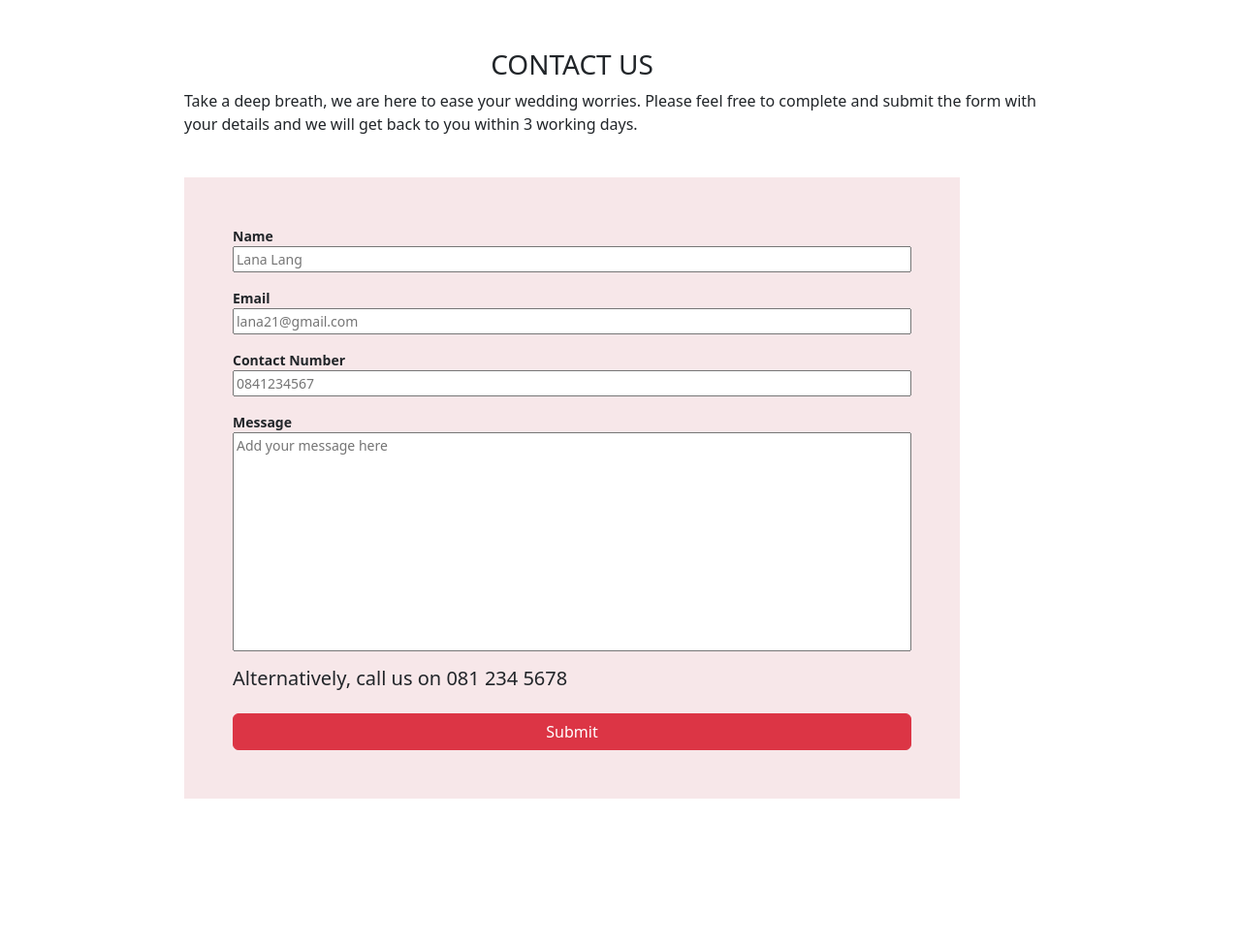
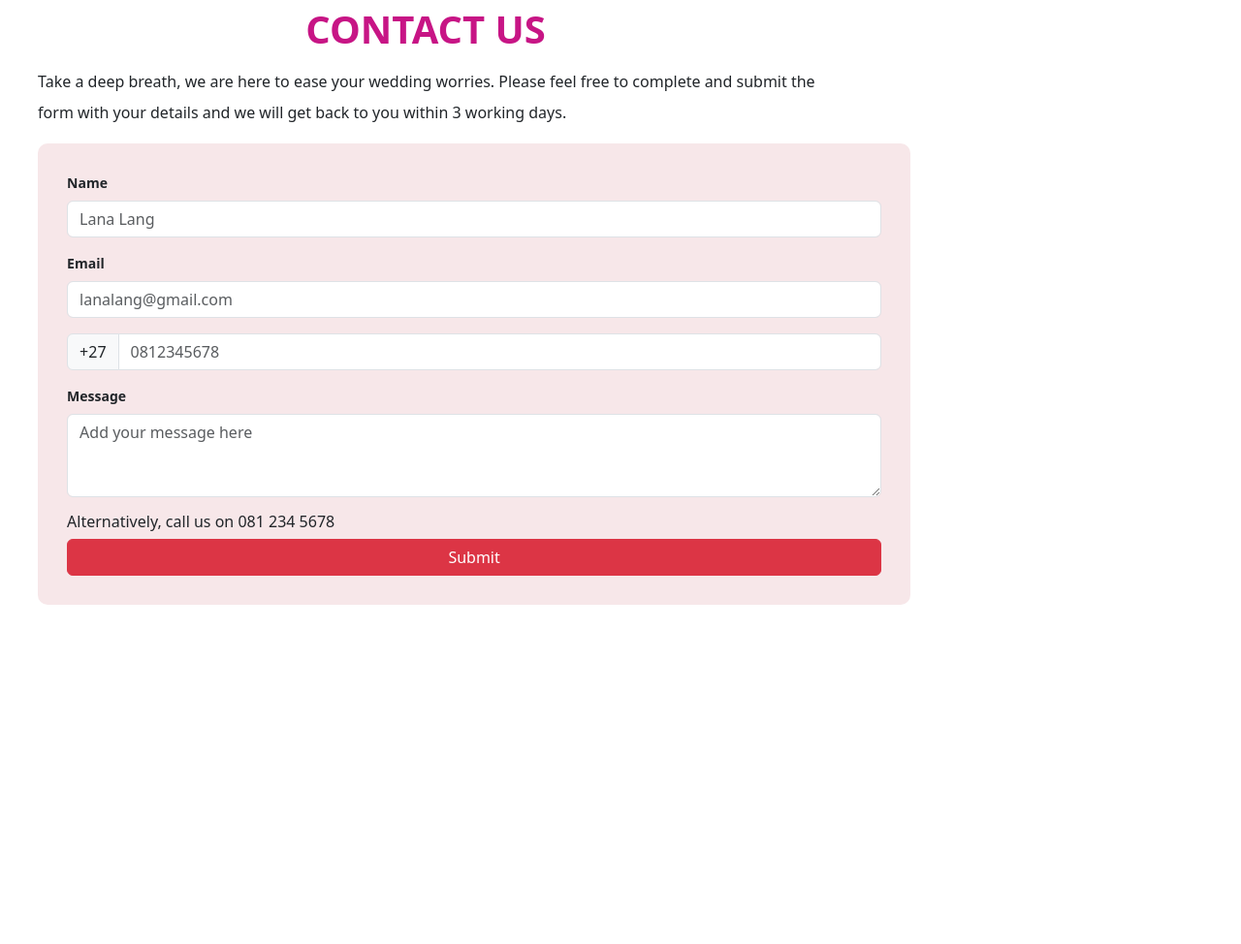
Before and after one commit to Diyali21/Promise-Protectors, a Flask app: page /contact-us/ in a window 1280 px wide; the page is wider, and only the part inside the window is pictured. Shown: the part 252-1226 px from the top of that part at 97% size. After the commit the page ends 876 px from the top of that part, so only its background shows below. Run offline with Flask 3, Linux system fonts and the light colour scheme; the visitor is signed in with stand-in values (Sample User, id 1); some libraries are stand-ins or nearby versions.

Commit message:
complete contact us page

```diff
--- a/static/css/contact.css
+++ b/static/css/contact.css
@@ -9,7 +9,6 @@ body {
   min-height: 100vh;
   display: grid;
   place-content: center;
-  font-size: 15px;
 }
 button {
   font-size: 20px;
@@ -20,11 +19,10 @@ button {
   flex-direction: column;
   justify-items: center;
   gap: 16px;
-  max-width: 800px;
   background-color: rgb(239, 207, 212, 0.5);
-  padding: 50px;
-  margin-top: 27px;
+  padding: 30px;
   margin-bottom: 100px;
+  border-radius: 10px;
 }
 .msg-box {
   padding-bottom: 200px;
@@ -32,18 +30,19 @@ button {
 input {
   padding-right: 200px;
 }
-h3 {
+.page-heading {
   width: 800px;
   line-height: 1.5;
-  margin-top: 1.5rem;
-  margin-bottom: 30px;
   color: #c71585;
   text-align: center;
+  font-weight: 700;
+  font-size: 2.5rem;
 }
 p {
-  margin-top: 8px;
-  margin-bottom: -6rem;
+  font-size: 1rem;
   width: 900px;
+  padding-right: 80px;
+  line-height: 2;
 }
 
 .header-text {
@@ -53,8 +52,8 @@ p {
 .main-container {
   display: grid;
   justify-content: center;
-  margin-top: 50px;
   margin-bottom: 50px;
+  max-width: 1400px;
 }
 .form-element {
   font-size: 14px;
--- a/templates/contact-us.html
+++ b/templates/contact-us.html
@@ -10,7 +10,7 @@
   </head>
     <body>
     <div class="main-container">
-    <h3>CONTACT US</h3>
+    <h3 class="page-heading">CONTACT US</h3>
     <p>
       Take a deep breath, we are here to ease your wedding worries. Please feel
       free to complete and submit the form with your details and we will get
@@ -18,42 +18,26 @@
     </p>
     <form class="form-container">
       <div class="form-element">
-        <label for="name">Name </label>
-        <input type="text" placeholder="Lana Lang" id="name" required minlength="6"/>
-      </div>
-      <div class="form-element">
-        <label for="email">Email </label>
-        <input
-          type="email"
-          placeholder="lana21@gmail.com"
-          id="email"
-          required
-          pattern="[a-z0-9._%+\-]+@[a-z0-9.\-]+\.[a-z]{2,}$" title="Please enter a valid email address"
-        />
-      </div>
-      <div class="form-element">
-        <label for="contact">Contact Number </label>
-        <input
-          type="number"
-          placeholder="0841234567"
-          id="contact"
-          required
-          maxlength="10"
-        />
-      </div>
-      <div class="form-element">
-        <label for="message">Message </label>
-        <input
-          class="msg-box"
-          type="text"
-          placeholder="Add your message here"
-          id="message"
-          required
+        <div class="mb-3">
+  <label for="exampleFormControlInput1" class="form-label">Name</label>
+  <input type="name" class="form-control" id="exampleFormControlInput1" placeholder="Lana Lang">
+</div>
+ <div class="form-element">
+        <div class="mb-3">
+  <label for="email" class="form-label">Email</label>
+  <input type="email" class="form-control" id="exampleFormControlInput1" placeholder="lanalang@gmail.com">
+</div>
+ <div class="input-group mb-3">
+  <span class="input-group-text">+27</span>
+  <input type="text" class="form-control" id="contact_no" placeholder="0812345678" required pattern="[a-z0-9._%+\-]+@[a-z0-9.\-]+\.[a-z]{2,}$" title="Please enter a valid email address">
+</div>
+<div class="mb-3">
+  <label for="exampleFormControlTextarea1" class="form-label">Message</label>
+  <textarea class="form-control" id="exampleFormControlTextarea1" placeholder="Add your message here" rows="3"  required
           minlength="10"
-          maxlength="500"
-        />
-      </div>
-          <h5>Alternatively, call us on <span>081 234 5678 </span></h5>
+          maxlength="500"></textarea>
+</div>
+          <h6>Alternatively, call us on <span>081 234 5678 </span></h6>
       <button class="btn btn-danger" type="submit">Submit</button>
 
     </form>
```
Also changed, not shown: templates/contact-us-page.html (deleted, +0 -58 lines).
